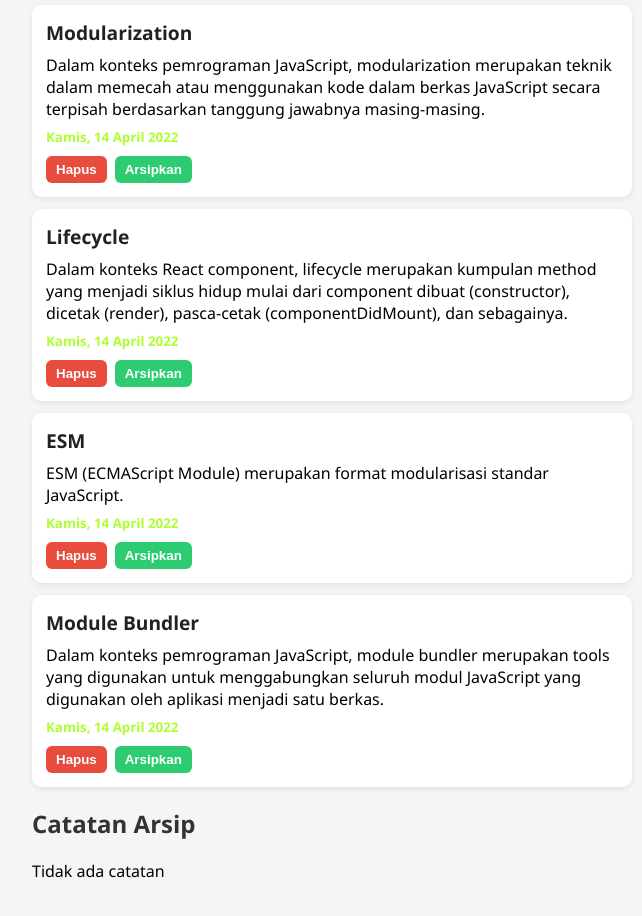
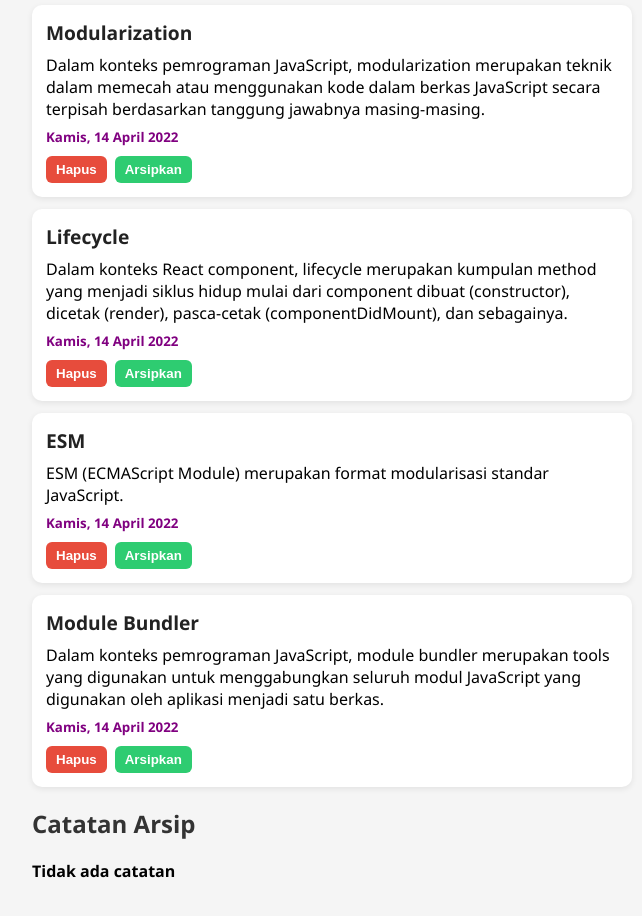
Before and after one commit to marrriiooo/catatan-harian, a React (Vite) app: page / in a window 1280 px wide. Shown: the part 880-1796 px from the top of the page, without its empty margins (308-950 px from the left). Built offline with nearby package versions, Linux system fonts and the light colour scheme; the HTML template or start-up script is replaced by a standard one.

Commit message:
mengubah warna dan mengubah data

```diff
--- a/src/App.jsx
+++ b/src/App.jsx
@@ -1,5 +1,5 @@
 import React, { useState } from "react";
-import { getInitialData } from "./utils/data";
+import { getInitialData } from "./utils";
 import NoteForm from "./components/NoteForm";
 import NoteList from "./components/NoteList";
 import SearchBar from "./components/SearchBar";
--- a/src/components/NoteItem.jsx
+++ b/src/components/NoteItem.jsx
@@ -1,4 +1,4 @@
-import { showFormattedDate } from "../utils/data";
+import { showFormattedDate } from "../utils";
 
 function NoteItem({
   id,
@@ -13,7 +13,7 @@ function NoteItem({
     <div className="note-item">
       <h3>{title}</h3>
       <p>{body}</p>
-      <small style={{ color: "greenyellow", fontWeight: "bold" }}>
+      <small style={{ color: "purple", fontWeight: "bold" }}>
         {showFormattedDate(createdAt)}
       </small>
       <div style={{ marginTop: "10px" }}>
--- a/src/components/NoteList.jsx
+++ b/src/components/NoteList.jsx
@@ -2,7 +2,7 @@ import NoteItem from "./NoteItem";
 
 function NoteList({ notes, onDelete, onArchive }) {
   if (notes.length === 0) {
-    return <p>Tidak ada catatan</p>;
+    return <p style={{ fontWeight: "bold" }}>Tidak ada catatan</p>;
   }
 
   return (
--- a/src/styles.css
+++ b/src/styles.css
@@ -56,7 +56,7 @@ h2 {
 }
 
 .note-item {
-  background-color: purple;
+  background-color: white;
   padding: 15px;
   margin-bottom: 10px;
   border-radius: 6px;
```
Also changed, not shown: src/utils/index.js (renamed from src/utils/data.js).
